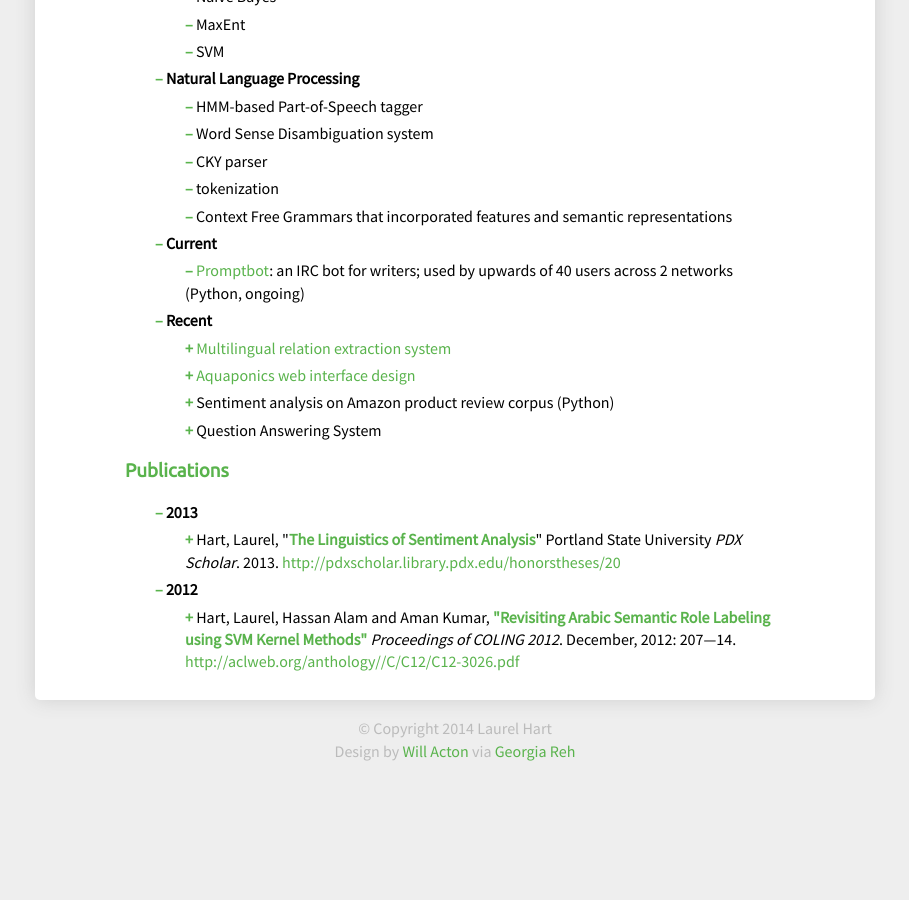
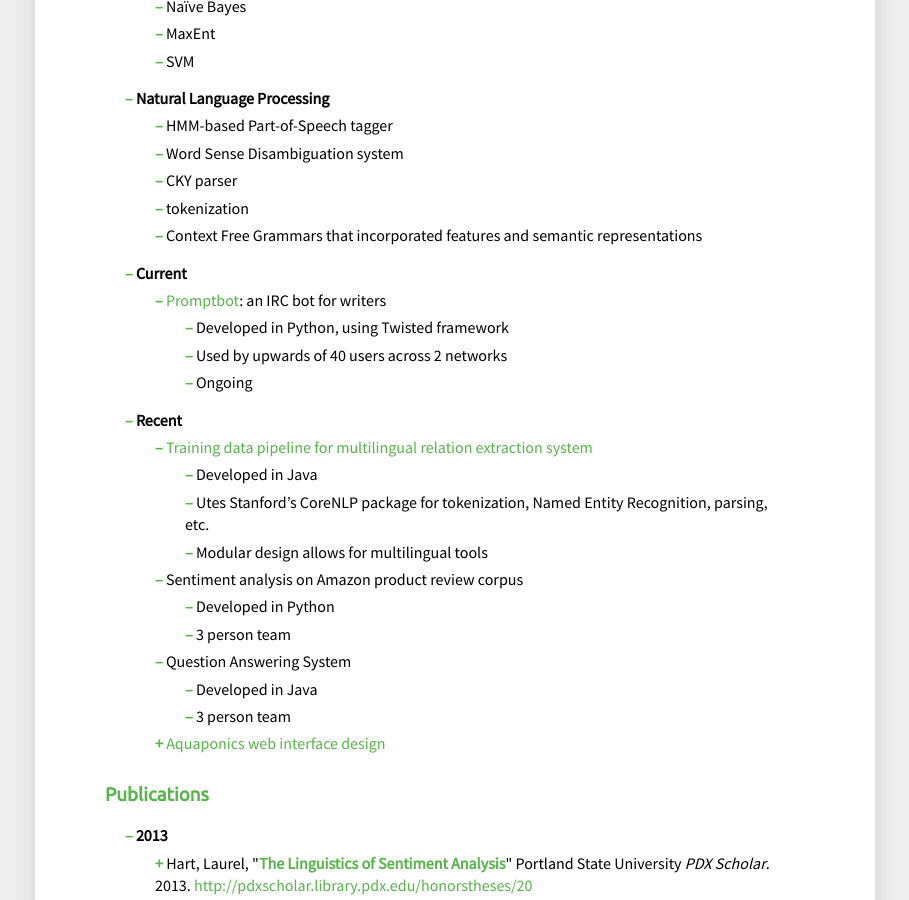
Before and after one commit to konahart/resume, a Jekyll site: the page built from index.md, in a window 1280 px wide and 900 px high, scrolled down 1828 px. Shown: the whole window, without its empty margins (185-1094 px from the left). Built offline with Jekyll 4.4.1, drawn with Linux system fonts in a browser that asks for light colours; before the commit the page ends 2605 px from its top, so only the background shows below that.

Commit message:
Added more detail to current and recent projects

```diff
--- a/index.md
+++ b/index.md
@@ -36,8 +36,8 @@ title: Laurel Hart's resume
             <li>LING 570 &raquo; Shallow Processing Techniques for Natural Language Processing with Fei Xia</li>
             <li>LING 571 &raquo; Deep Processing for Natural Language Processing with Gina Levow</li>
             <li>LING 572 &raquo; Advanced Statistical Methods in Natural Language Processing with Fei Xia</li>
-            <li>LING 573 &raquo; Natural Language Processing Systems and Applications: Question Answering with Gina Levow</li>
-            <li>LING 575 &raquo; Linguistic Expressions of Sentiment, Subjectivity, and Stance (Sentiment Analysis) with Gina Levow</li>
+            <li>LING 573 &raquo; <a href="#QuestionAnswering">Natural Language Processing Systems and Applications: Question Answering</a> with Gina Levow</li>
+            <li>LING 575 &raquo; <a href="#AmazonSentiment">Linguistic Expressions of Sentiment, Subjectivity, and Stance (Sentiment Analysis)</a> with Gina Levow</li>
             </ul>
         </li>
 	</ul>
@@ -89,7 +89,7 @@ title: Laurel Hart's resume
 <ul class="expList">
 <li class="alwaysShow highlight"><strong>Research Assistant</strong>, <i>University of Washington - CSE</i>, Seattle, WA.,  2014
     <ul>
-    <li>Designed and implemented <a href="https://github.com/konahart/relation-extraction-pipeline">training data pipeline for multi-linguistic relation extraction system, MultiR</a></li>
+    <li>Designed and implemented <a href="#relation-extraction">training data pipeline for multi-linguistic relation extraction system, MultiR</a></li>
     <li>Worked with large corpora
 	<ul>
 	<li>Gigaword English, Spanish, and Chinese corpora: over 9 million documents</li>
@@ -168,7 +168,7 @@ title: Laurel Hart's resume
     <ul>
     <li>Python
         <ul>
-        <li>Sentiment analysis on Amazon product review corpus</li>
+        <li><a href="#AmazonSentiment">Sentiment analysis on Amazon product review corpus</a></li>
         <li>HMM-based Part-of-Speech tagger</li>
         <li>Word Sense Disambiguation system</li>
         <li>CKY parser</li>
@@ -178,8 +178,8 @@ title: Laurel Hart's resume
     </li>
     <li>Java
         <ul>
-        <li><a href="https://github.com/konahart/relation-extraction-pipeline">Multilingual relation extraction system</a></li>
-        <li>Question Answering System</li>
+        <li><a href="#relation-extraction">Multilingual relation extraction system</a></li>
+        <li><a href="#QuestionAnswering">Question Answering System</a></li>
         </ul>
     </li>
     <li>C++</li>
@@ -193,18 +193,18 @@ title: Laurel Hart's resume
     <li>Mallet</li>
     <li>Stanford CoreNLP
         <ul>
-        <li><a href="https://github.com/konahart/relation-extraction-pipeline">Multilingual relation extraction system</a></li>
+        <li><a href="#relation-extraction">Training data pipeline for multilingual relation extraction system</a></li>
         </ul>
     </li>
     <li>Lucene
         <ul>
-        <li><a href="https://github.com/konahart/relation-extraction-pipeline">Multilingual relation extraction system</a></li>
+        <li><a href="#relation-extraction">Training data pipeline for multilingual relation extraction system</a></li>
         <li>Question Answering System</li>
         </ul>
     </li>
     <li>Maven
         <ul>
-        <li><a href="https://github.com/konahart/relation-extraction-pipeline">Multilingual relation extraction system</a></li>
+        <li><a href="#relation-extraction">Training data pipeline for multilingual relation extraction system</a></li>
         </ul>
     </li>
     <li>Git
@@ -217,7 +217,7 @@ title: Laurel Hart's resume
         <ul>
         <li><a href="resume/resume.pdf">Resume</a>: <a href="https://github.com/konahart/resume/blob/master/resume.tex">.tex source</a></li>
         <li>Fully-featured HPSG syntax trees</li>
-        <li><a href="https://github.com/jbare/channel-viz/tree/gh-pages/Report">Aquaponics web interface design report</a>
+        <li><a href="https://github.com/jbare/channel-viz/tree/gh-pages/Report">Aquaponics web interface design report</a></li>
         </ul>
     </li>
     </ul>
@@ -249,33 +249,42 @@ title: Laurel Hart's resume
 
 <li class="alwaysShow highlight"><strong>Current</strong>
     <ul>
-    <li><a href="/promptbot">Promptbot</a>: an IRC bot for writers; used by upwards of 40 users across 2 networks (Python, ongoing)</li>
+    <li class="highlight"><a href="/promptbot">Promptbot</a>: an IRC bot for writers
+        <ul>
+        <li>Developed in Python, using Twisted framework</li>
+        <li>Used by upwards of 40 users across 2 networks</li>
+        <li>Ongoing</li>
+        </ul>
+    </li>
     </ul>
 </li>
 
 <li class="alwaysShow highlight"><strong>Recent</strong>
     <ul>
-    <li name="relation-extraction"><a href="https://github.com/konahart/relation-extraction-pipeline">Multilingual relation extraction system</a>
+    <li name="relation-extraction" class="highlight"><a href="https://github.com/konahart/relation-extraction-pipeline">Training data pipeline for multilingual relation extraction system</a>
         <ul>
-        <li></li>
+        <li>Developed in Java</li>
+        <li>Utes Stanford’s CoreNLP package for tokenization, Named Entity Recognition, parsing, etc.</li>
+        <li>Modular design allows for multilingual tools</li>
+        </ul>
+    </li>
+    <li name="AmazonSentiment" class="highlight">Sentiment analysis on Amazon product review corpus
+        <ul>
+        <li>Developed in Python</li>
+        <li>3 person team</li>
+        </ul>
+    </li>
+    <li name="QuestionAnswering" class="highlight">Question Answering System
+        <ul>
+        <li>Developed in Java</li>
+        <li>3 person team</li>
         </ul>
     </li>
     <li><a href="https://github.com/jbare/channel-viz">Aquaponics web interface design</a>
         <ul>
-        <li>Human Computeer Interaction study</li>
+        <li>Human Computer Interaction study</li>
         <li>3 person team</li>
-        <li>D3.js</li>
-        </ul>
-    </li>
-    <li name="AmazonSentiment">Sentiment analysis on Amazon product review corpus (Python)
-        <ul>
-        <li></li>
-        </ul>
-    </li>
-    <li name="QuestionAnswering">Question Answering System
-        <ul>
-        <li>Java</li>
-        <li>3 person team</li>
+        <li>Demo uses D3.js for data visualization</li>
         </ul>
     </li>
     </ul>
```
